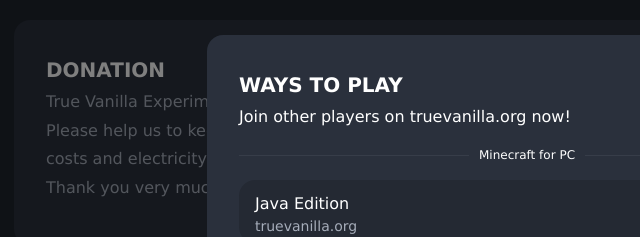
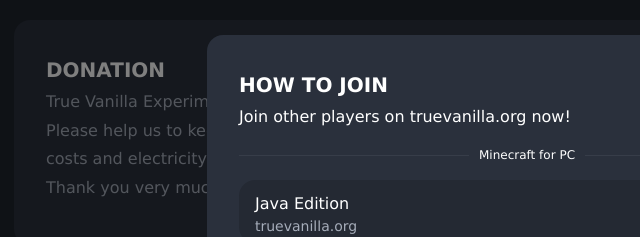
Before and after one commit to gite69/gite69.github.io, a plain HTML site: page donation.html in a window 1280 px wide. Both pictures are taken after a click on the button "HOW TO JOIN". Shown: the part 255-492 px from the top of the page, 113-753 px from the left. Drawn offline with nearby package versions, Linux system fonts and the light colour scheme; files that its build step writes are made by us from their sources; no server answers.

Commit message:
Update donation.html

```diff
--- a/donation.html
+++ b/donation.html
@@ -184,7 +184,7 @@
 
     <div class="modal modal-how-to-join">
         <div class="block p32">
-            <h2 class="h2">Ways to play</h2>
+            <h2 class="h2">How to join</h2>
             <p class="text-white">Join other players on truevanilla.org now!</p>
 
             <h3 class="line-title">Minecraft for PC</h3>
```
